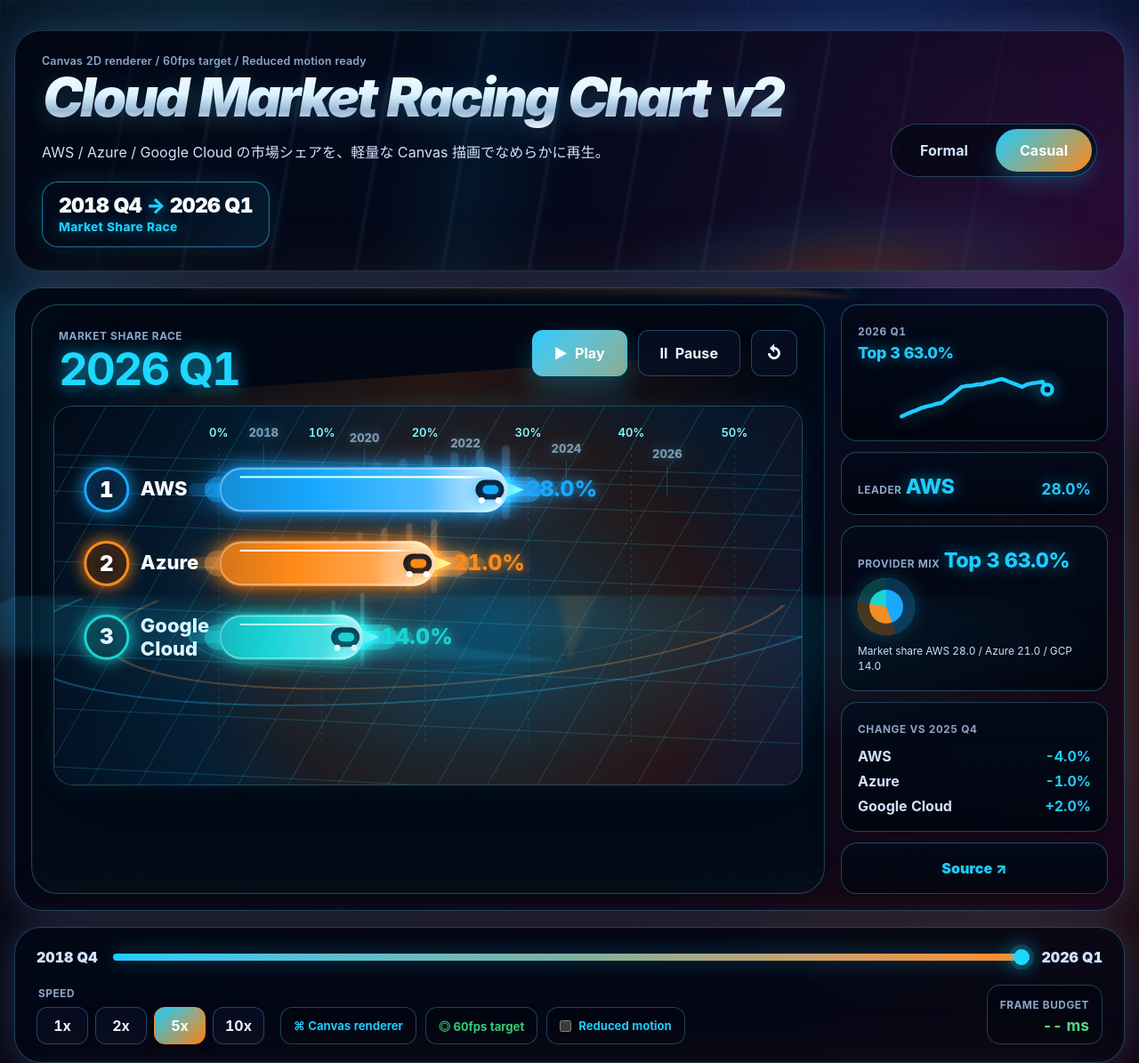
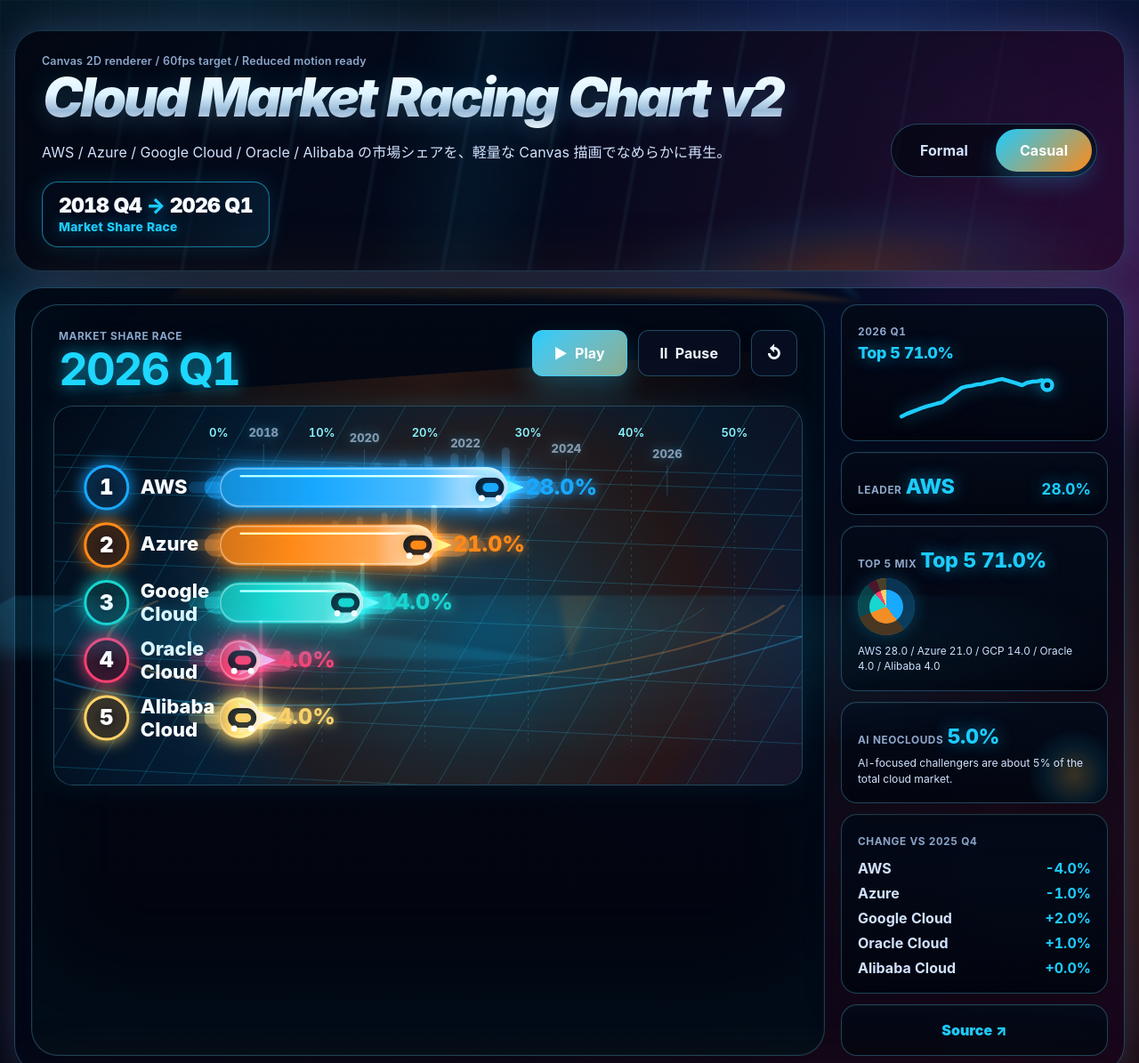
Before and after one commit to Tenormusica2024/cloud-market-racing-chart, a plain HTML site: page index.html in a window 1280 px wide. Shown: the top 1195 px of the page at 89% size. Drawn offline with Linux system fonts and the light colour scheme.

Commit message:
Add top five providers and neocloud insight

```diff
--- a/css/style.css
+++ b/css/style.css
@@ -606,6 +606,24 @@
   position: relative;
 }
 
+.metric-card--neocloud {
+  position: relative;
+  overflow: hidden;
+}
+
+.metric-card--neocloud::after {
+  content: "";
+  position: absolute;
+  right: -18px;
+  bottom: -24px;
+  width: 110px;
+  height: 110px;
+  border-radius: 999px;
+  background: radial-gradient(circle, rgba(255, 209, 102, 0.22), rgba(29, 204, 255, 0.09) 42%, transparent 68%);
+  filter: blur(2px);
+  pointer-events: none;
+}
+
 .donut {
   width: 64px;
   height: 64px;
@@ -621,6 +639,16 @@
   margin-top: 10px;
   color: var(--muted-strong);
   font-size: 0.74rem;
+  line-height: 1.45;
+}
+
+.metric-card--neocloud small {
+  position: relative;
+  z-index: 1;
+  display: block;
+  margin-top: 8px;
+  color: var(--muted-strong);
+  font-size: 0.76rem;
   line-height: 1.45;
 }
 
--- a/index.html
+++ b/index.html
@@ -4,7 +4,7 @@
   <meta charset="utf-8">
   <meta name="viewport" content="width=device-width, initial-scale=1">
   <title>Cloud Market Racing Chart v2</title>
-  <meta name="description" content="AWS, Azure, and Google Cloud market share trends visualized as a lightweight Canvas racing bar chart.">
+  <meta name="description" content="Top cloud providers market share trends visualized as a lightweight Canvas racing bar chart.">
   <meta name="theme-color" content="#050815">
   <link rel="icon" href="favicon.ico" sizes="any">
   <link rel="icon" href="favicon.svg" type="image/svg+xml">
@@ -21,7 +21,7 @@
       <div class="hero-copy">
         <p class="eyebrow">Canvas 2D renderer / 60fps target / Reduced motion ready</p>
         <h1 id="app-title">Cloud Market Racing Chart v2</h1>
-        <p class="lead">AWS / Azure / Google Cloud の市場シェアを、軽量な Canvas 描画でなめらかに再生。</p>
+        <p class="lead">AWS / Azure / Google Cloud / Oracle / Alibaba の市場シェアを、軽量な Canvas 描画でなめらかに再生。</p>
         <div class="race-badge" aria-label="Timeline from 2018 Q4 to 2026 Q1">
           <strong>2018 Q4 <span aria-hidden="true">→</span> 2026 Q1</strong>
           <small>Market Share Race</small>
@@ -53,15 +53,15 @@
         </div>
 
         <div class="chart-stage">
-          <canvas id="chartCanvas" aria-label="AWS, Azure, and Google Cloud market share racing bar chart"></canvas>
+          <canvas id="chartCanvas" aria-label="Top cloud providers market share racing bar chart"></canvas>
         </div>
       </section>
 
       <aside class="insight-rail" aria-label="Insights">
         <article class="metric-card metric-card--sparkline">
           <span id="sparkDate">2026 Q1</span>
-          <strong id="sparkValue" class="spark-value">Top 3 63.0%</strong>
-          <svg viewBox="0 0 160 56" role="img" aria-label="Top three cloud providers share trend">
+          <strong id="sparkValue" class="spark-value">Top 5 71.0%</strong>
+          <svg viewBox="0 0 160 56" role="img" aria-label="Top five cloud providers share trend">
             <path id="sparkPath" class="spark-path" d="" />
             <path id="sparkProgress" class="spark-progress" d="" />
             <circle id="sparkMarker" cx="156" cy="8" r="5" />
@@ -75,18 +75,24 @@
         </article>
 
         <article class="metric-card metric-card--donut">
-          <span>Provider Mix</span>
-          <strong id="trackedShareValue">Top 3 63.0%</strong>
+          <span>Top 5 Mix</span>
+          <strong id="trackedShareValue">Top 5 71.0%</strong>
           <div class="donut" id="shareDonut" aria-hidden="true"></div>
-          <small id="donutCaption">Market share AWS 28.0 / Azure 21.0 / GCP 14.0</small>
+          <small id="donutCaption">AWS 28.0 / Azure 21.0 / GCP 14.0 / Oracle 4.0 / Alibaba 4.0</small>
+        </article>
+
+        <article class="metric-card metric-card--neocloud">
+          <span>AI Neoclouds</span>
+          <strong id="neocloudValue">5.0%</strong>
+          <small id="neocloudCaption">AI-focused challengers are about 5% of the total cloud market.</small>
         </article>
 
         <article class="metric-card metric-card--changes">
-          <span id="changeTitle">Change vs Q4 2025</span>
+          <span id="changeTitle">Change vs 2025 Q4</span>
           <dl id="changeList"></dl>
         </article>
 
-        <a class="source-link" href="https://www.srgresearch.com/articles/cloud-market-growth-rate-jumps-as-annual-spending-forecast-is-increased-by-65-billion" target="_blank" rel="noopener noreferrer">
+        <a class="source-link" href="https://www.crnasia.com/news-network/2026/cloud-market-share-q1-2026-aws-microsoft-google-battling-in-ai-era" target="_blank" rel="noopener noreferrer">
           Source <span aria-hidden="true">↗</span>
         </a>
       </aside>
--- a/js/chart.js
+++ b/js/chart.js
@@ -2,24 +2,26 @@
   'use strict';
 
   const providers = [
-    { key: 'AWS', label: 'AWS', color: '#2f6df6', casual: '#18a8ff' },
-    { key: 'Azure', label: 'Azure', color: '#ff6b12', casual: '#ff8a18' },
-    { key: 'Google Cloud', label: 'Google\nCloud', color: '#0aa39e', casual: '#17d6ce' },
+    { key: 'AWS', label: 'AWS', short: 'AWS', color: '#2f6df6', casual: '#18a8ff' },
+    { key: 'Azure', label: 'Azure', short: 'Azure', color: '#ff6b12', casual: '#ff8a18' },
+    { key: 'Google Cloud', label: 'Google\nCloud', short: 'GCP', color: '#0aa39e', casual: '#17d6ce' },
+    { key: 'Oracle Cloud', label: 'Oracle\nCloud', short: 'Oracle', color: '#d8325b', casual: '#ff3c6f' },
+    { key: 'Alibaba Cloud', label: 'Alibaba\nCloud', short: 'Alibaba', color: '#f59e0b', casual: '#ffd166' },
   ];
 
   // Public market share reference points. Intermediate quarters are interpolated
   // for demo playback instead of being presented as independently sourced data.
   const anchors = [
-    { year: 2018, quarter: 4, values: { AWS: 33.4, Azure: 14.5, 'Google Cloud': 4.9 } },
-    { year: 2019, quarter: 4, values: { AWS: 32.4, Azure: 17.6, 'Google Cloud': 6.0 } },
-    { year: 2020, quarter: 4, values: { AWS: 31.0, Azure: 20.0, 'Google Cloud': 7.0 } },
-    { year: 2021, quarter: 4, values: { AWS: 33.0, Azure: 22.0, 'Google Cloud': 9.0 } },
-    { year: 2022, quarter: 4, values: { AWS: 32.0, Azure: 23.0, 'Google Cloud': 10.0 } },
-    { year: 2023, quarter: 4, values: { AWS: 31.0, Azure: 26.0, 'Google Cloud': 10.0 } },
-    { year: 2024, quarter: 4, values: { AWS: 33.0, Azure: 20.0, 'Google Cloud': 11.0 } },
-    { year: 2025, quarter: 1, values: { AWS: 32.0, Azure: 23.0, 'Google Cloud': 10.0 } },
-    { year: 2025, quarter: 4, values: { AWS: 32.0, Azure: 22.0, 'Google Cloud': 12.0 } },
-    { year: 2026, quarter: 1, values: { AWS: 28.0, Azure: 21.0, 'Google Cloud': 14.0 } },
+    { year: 2018, quarter: 4, neocloud: 0.0, values: { AWS: 33.4, Azure: 14.5, 'Google Cloud': 4.9, 'Oracle Cloud': 1.5, 'Alibaba Cloud': 4.0 } },
+    { year: 2019, quarter: 4, neocloud: 0.0, values: { AWS: 32.4, Azure: 17.6, 'Google Cloud': 6.0, 'Oracle Cloud': 1.7, 'Alibaba Cloud': 4.0 } },
+    { year: 2020, quarter: 4, neocloud: 0.2, values: { AWS: 31.0, Azure: 20.0, 'Google Cloud': 7.0, 'Oracle Cloud': 2.0, 'Alibaba Cloud': 4.0 } },
+    { year: 2021, quarter: 4, neocloud: 0.5, values: { AWS: 33.0, Azure: 22.0, 'Google Cloud': 9.0, 'Oracle Cloud': 2.0, 'Alibaba Cloud': 4.0 } },
+    { year: 2022, quarter: 4, neocloud: 1.0, values: { AWS: 32.0, Azure: 23.0, 'Google Cloud': 10.0, 'Oracle Cloud': 2.5, 'Alibaba Cloud': 4.0 } },
+    { year: 2023, quarter: 4, neocloud: 2.0, values: { AWS: 31.0, Azure: 26.0, 'Google Cloud': 10.0, 'Oracle Cloud': 2.5, 'Alibaba Cloud': 4.0 } },
+    { year: 2024, quarter: 4, neocloud: 3.0, values: { AWS: 33.0, Azure: 20.0, 'Google Cloud': 11.0, 'Oracle Cloud': 3.0, 'Alibaba Cloud': 4.0 } },
+    { year: 2025, quarter: 1, neocloud: 3.5, values: { AWS: 32.0, Azure: 23.0, 'Google Cloud': 10.0, 'Oracle Cloud': 3.0, 'Alibaba Cloud': 4.0 } },
+    { year: 2025, quarter: 4, neocloud: 4.5, values: { AWS: 32.0, Azure: 22.0, 'Google Cloud': 12.0, 'Oracle Cloud': 3.0, 'Alibaba Cloud': 4.0 } },
+    { year: 2026, quarter: 1, neocloud: 5.0, values: { AWS: 28.0, Azure: 21.0, 'Google Cloud': 14.0, 'Oracle Cloud': 4.0, 'Alibaba Cloud': 4.0 } },
   ];
 
   const data = buildQuarterData();
@@ -60,6 +62,8 @@
   const trackedShareValue = document.getElementById('trackedShareValue');
   const shareDonut = document.getElementById('shareDonut');
   const donutCaption = document.getElementById('donutCaption');
+  const neocloudValue = document.getElementById('neocloudValue');
+  const neocloudCaption = document.getElementById('neocloudCaption');
   const changeTitle = document.getElementById('changeTitle');
   const changeList = document.getElementById('changeList');
   const dataTable = document.getElementById('dataTable');
@@ -198,6 +202,7 @@
           label: `${year} Q${quarter}`,
           year,
           quarter,
+          neocloud: round1(lerp(current.neocloud ?? 0, next.neocloud ?? 0, localT)),
           values,
         });
       }
@@ -207,6 +212,7 @@
       label: `${last.year} Q${last.quarter}`,
       year: last.year,
       quarter: last.quarter,
+      neocloud: last.neocloud ?? 0,
       values: { ...last.values },
     });
     return rows;
@@ -254,6 +260,7 @@
 
     return {
       label: t < 0.5 ? low.label : high.label,
+      neocloud: round1(lerp(low.neocloud ?? 0, high.neocloud ?? 0, t)),
       values,
       rows: providers
         .map((provider) => ({ ...provider, value: values[provider.key] }))
@@ -326,8 +333,9 @@
     const left = Math.min(230, Math.max(174, width * 0.22));
     const right = Math.min(96, Math.max(58, width * 0.09));
     const top = Math.min(92, Math.max(58, height * 0.16));
-    const rowGap = Math.max(22, height * 0.075);
-    const barHeight = Math.min(58, Math.max(36, height * 0.12));
+    const availableHeight = Math.max(240, height - top - 52);
+    const rowGap = Math.min(24, Math.max(12, height * 0.044));
+    const barHeight = Math.min(52, Math.max(29, (availableHeight - rowGap * (providers.length - 1)) / providers.length));
     return {
       width,
       height,
@@ -631,33 +639,40 @@
 
   function syncLiveInsights(snapshot) {
     const leader = snapshot.rows[0];
-    const aws = snapshot.values.AWS;
-    const azure = snapshot.values.Azure;
-    const google = snapshot.values['Google Cloud'];
     const trackedShare = getTrackedShare(snapshot.values);
     const spark = getSparkPoint(state.virtualIndex);
     const progressPoints = sparkModel.points.slice(0, spark.index + 1).concat(spark);
     const isCasual = state.theme === 'casual';
-    const awsColor = isCasual ? providers[0].casual : providers[0].color;
-    const azureColor = isCasual ? providers[1].casual : providers[1].color;
-    const googleColor = isCasual ? providers[2].casual : providers[2].color;
     const safeTrackedShare = Math.max(0.1, trackedShare);
-    const awsMix = (aws / safeTrackedShare) * 100;
-    const azureMix = (azure / safeTrackedShare) * 100;
-    const googleMix = Math.max(0, 100 - awsMix - azureMix);
-    const azureEnd = awsMix + azureMix;
+    let cursor = 0;
+    const segments = providers.map((provider, index) => {
+      const share = snapshot.values[provider.key];
+      const mix = index === providers.length - 1
+        ? Math.max(0, 100 - cursor)
+        : (share / safeTrackedShare) * 100;
+      const start = cursor;
+      const end = cursor + mix;
+      cursor = end;
+      return `${isCasual ? provider.casual : provider.color} ${start}% ${end}%`;
+    });
 
     leaderName.textContent = leader.key;
     leaderValue.textContent = `${leader.value.toFixed(1)}%`;
     sparkDate.textContent = snapshot.label;
-    sparkValue.textContent = `Top 3 ${trackedShare.toFixed(1)}%`;
+    sparkValue.textContent = `Top 5 ${trackedShare.toFixed(1)}%`;
     sparkPath.setAttribute('d', sparkModel.path);
     sparkProgress.setAttribute('d', toPath(progressPoints));
     sparkMarker.setAttribute('cx', spark.x.toFixed(1));
     sparkMarker.setAttribute('cy', spark.y.toFixed(1));
-    trackedShareValue.textContent = `Top 3 ${trackedShare.toFixed(1)}%`;
-    donutCaption.textContent = `Market share AWS ${aws.toFixed(1)} / Azure ${azure.toFixed(1)} / GCP ${google.toFixed(1)}`;
-    shareDonut.style.background = `conic-gradient(${awsColor} 0 ${awsMix}%, ${azureColor} ${awsMix}% ${azureEnd}%, ${googleColor} ${azureEnd}% ${azureEnd + googleMix}%)`;
+    trackedShareValue.textContent = `Top 5 ${trackedShare.toFixed(1)}%`;
+    donutCaption.textContent = snapshot.rows
+      .map((provider) => `${provider.short} ${provider.value.toFixed(1)}`)
+      .join(' / ');
+    neocloudValue.textContent = `${snapshot.neocloud.toFixed(1)}%`;
+    neocloudCaption.textContent = snapshot.neocloud >= 4.9
+      ? 'AI-focused challengers are about 5% of the total cloud market.'
+      : 'AI-focused challengers are tracked as a contextual growth signal.';
+    shareDonut.style.background = `conic-gradient(${segments.join(', ')})`;
   }
 
   function syncDom(force) {
```
Also changed, not shown: 1 other file.
